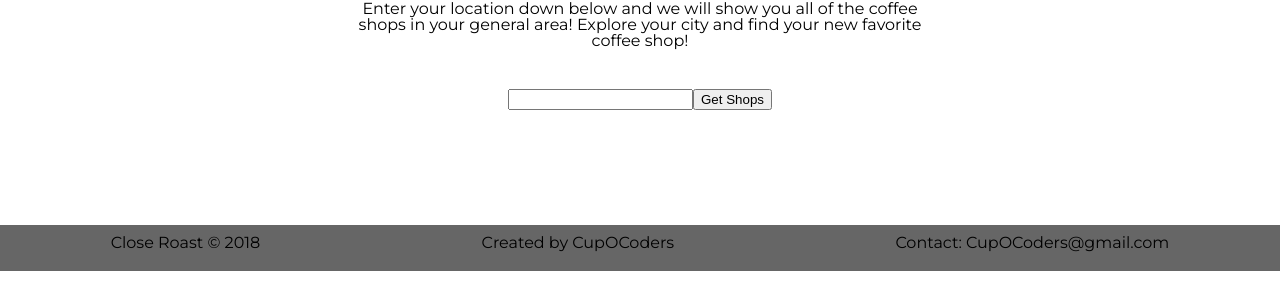
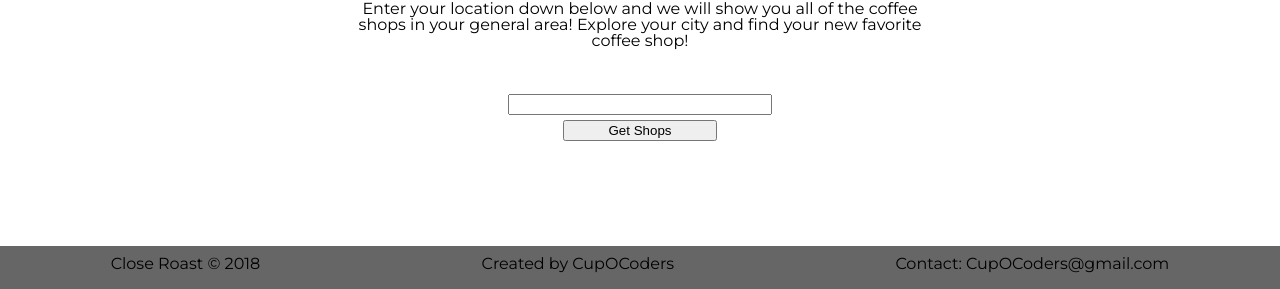
Before and after one commit to cup-o-coders/CRfrontend, a React (Create React App) app: page / in a window 1280 px wide. Shown: the part 529-818 px from the top of the page. Built offline with nearby package versions, Linux system fonts and the light colour scheme.

Commit message:
Styled CSS in shopcard, edited html in home.

```diff
--- a/src/components/shopcard.js
+++ b/src/components/shopcard.js
@@ -1,6 +1,7 @@
 
 import React, { Component } from 'react'
 import { Link } from 'react-router-dom'
+import '../css/shopcard.css'
 
 class Shopcard extends Component {
 	constructor(props) {
@@ -13,12 +14,10 @@ class Shopcard extends Component {
 					<img src={this.props.business.image_url} />
 					<div>
 						<h3>{this.props.business.name}</h3>
-						<p className="detail">{this.props.business.location.display_address[0]}, {this.props.business.location.display_address[1]}, {this.props.business.display_phone}</p>
-						<p>{this.props.business.rating}</p>
+						<p className="detail">{this.props.business.location.display_address[0]}, {this.props.business.location.display_address[1]},<br /> {this.props.business.display_phone}</p>
+						<p>Rating: {this.props.business.rating}</p>
 					</div>
-
 				</article>
-
 		)
 	}
 }
--- a/src/css/home.css
+++ b/src/css/home.css
@@ -10,12 +10,36 @@
   padding-bottom: 50px;
 }
 
+/*-------------SEARCH BAR----------*/
+
+.search-bar {
+  padding-bottom: 100px;
+}
+
 .search-bar form {
   margin: 0 auto;
   width: 40%;
   text-align: center;
 }
 
+.search-bar input {
+  display: block;
+  margin: 5px auto;
+}
+
+.location {
+  width: 50%;
+}
+
+.submit {
+  width: 30%;
+}
+
+/*-----PASTE----*/
+
+
+
+/*----- END SEARCH BAR----*/
 .title {
   flex-basis: 60px;
   padding-top: 160px;
@@ -36,3 +60,11 @@
   padding-top: 80px;
   padding-bottom: 40px;
 }
+
+.shopflex {
+  display: flex;
+  flex-direction: row;
+  flex-wrap: wrap;
+  background-color: rgba(8,64,129,.6);
+
+}
--- /dev/null
+++ b/src/css/shopcard.css
@@ -0,0 +1,21 @@
+
+
+article {
+  width: 40%;
+  display: inline-block;
+  border: 1px black solid;
+  flex-grow: 1;
+  margin: 20px;
+  padding: 20px;
+  text-align: center;
+  border-radius: 10%;
+  line-height: 20px;
+  background-color: white;
+
+}
+
+article img {
+  width: 50%;
+  border: 1px black solid;
+  border-radius: 5%;
+}
--- a/src/css/user.css
+++ b/src/css/user.css
@@ -18,6 +18,7 @@
 
 .greeting {
   text-align: center;
+  padding-top: 50px;
 }
 
 .favorites-display {
--- a/src/pages/Home.js
+++ b/src/pages/Home.js
@@ -60,15 +60,18 @@ class Home extends Component {
         </section>
         <div className="search-bar">
             <form onSubmit={this.submitLocation.bind(this)}>
-                <input type="text" name="location" onChange={this.handleChange.bind(this)} />
-                <input type="submit" value="Get Shops" />
+                <input type="text" name="location" className="location" onChange={this.handleChange.bind(this)} />
+                <input type="submit" value="Get Shops" className="submit"/>
             </form>
         </div>
-        {this.state.locations.map(business => {
-          return (
-          <Shopcard key={business.id} business={business} />
-        )
-        })}
+        <div className="shopflex">
+          {this.state.locations.map(business => {
+            return (
+            <Shopcard key={business.id} business={business} />
+          )
+          })}
+
+        </div>
       </main>
     );
   }
--- a/src/pages/User.js
+++ b/src/pages/User.js
@@ -12,18 +12,25 @@ class User extends Component {
         </section>
         <section className="greeting">
           <h1>Hi Props</h1>
-          <div className="user-search">
+          <nav className="user-search">
             <button type="button">New Search</button>
-          </div>
+          </nav>
           <div className="favorites">
+            <div className="favorites container">
               <div className="favorites-display">
                 favorites display
               </div>
               <div className="favorites-display">
                 favorites display
               </div>
+            </div>
+            <div className="favorites-container">
               <div className="favorites-display">
                 favorites display
+              </div>
+              <div className="favorites-display">
+                favorites display
+              </div>
             </div>
           </div>
         </section>
```
Lines whose indentation alone changed are shown as unchanged.
